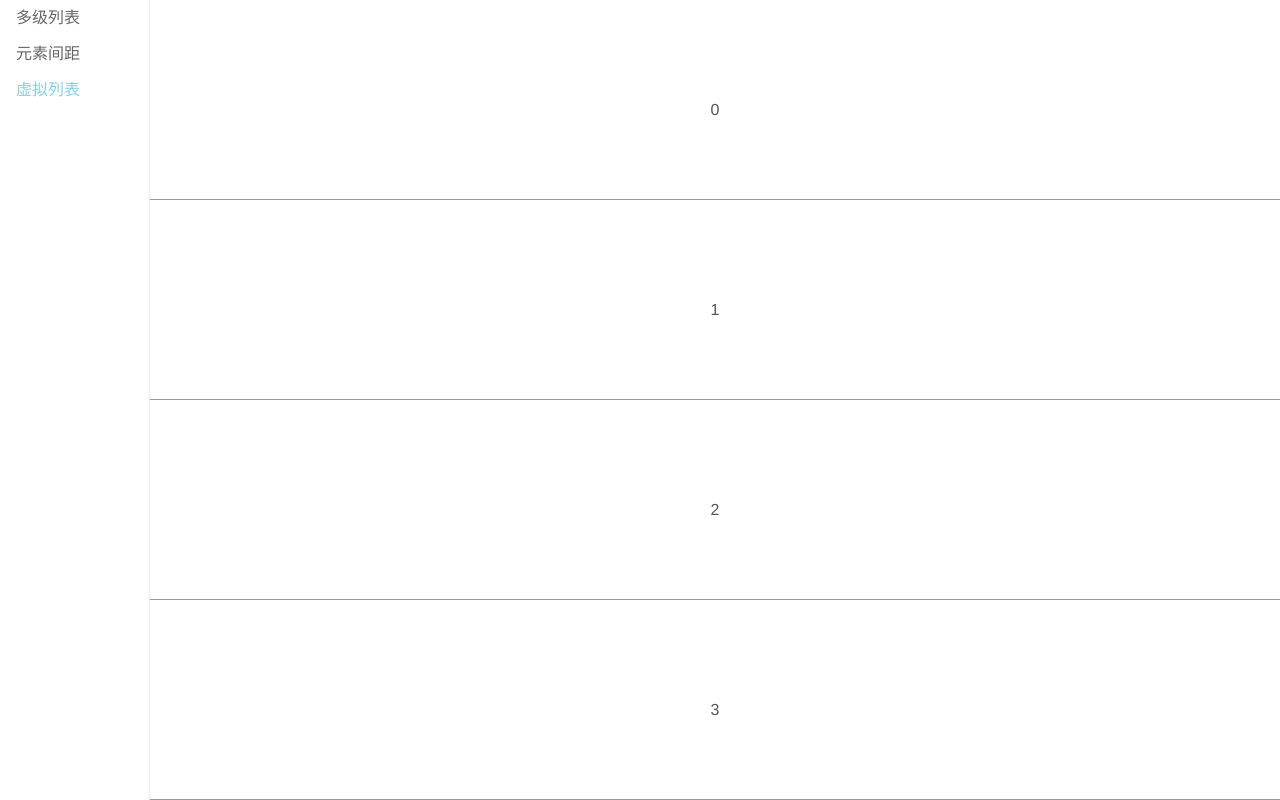
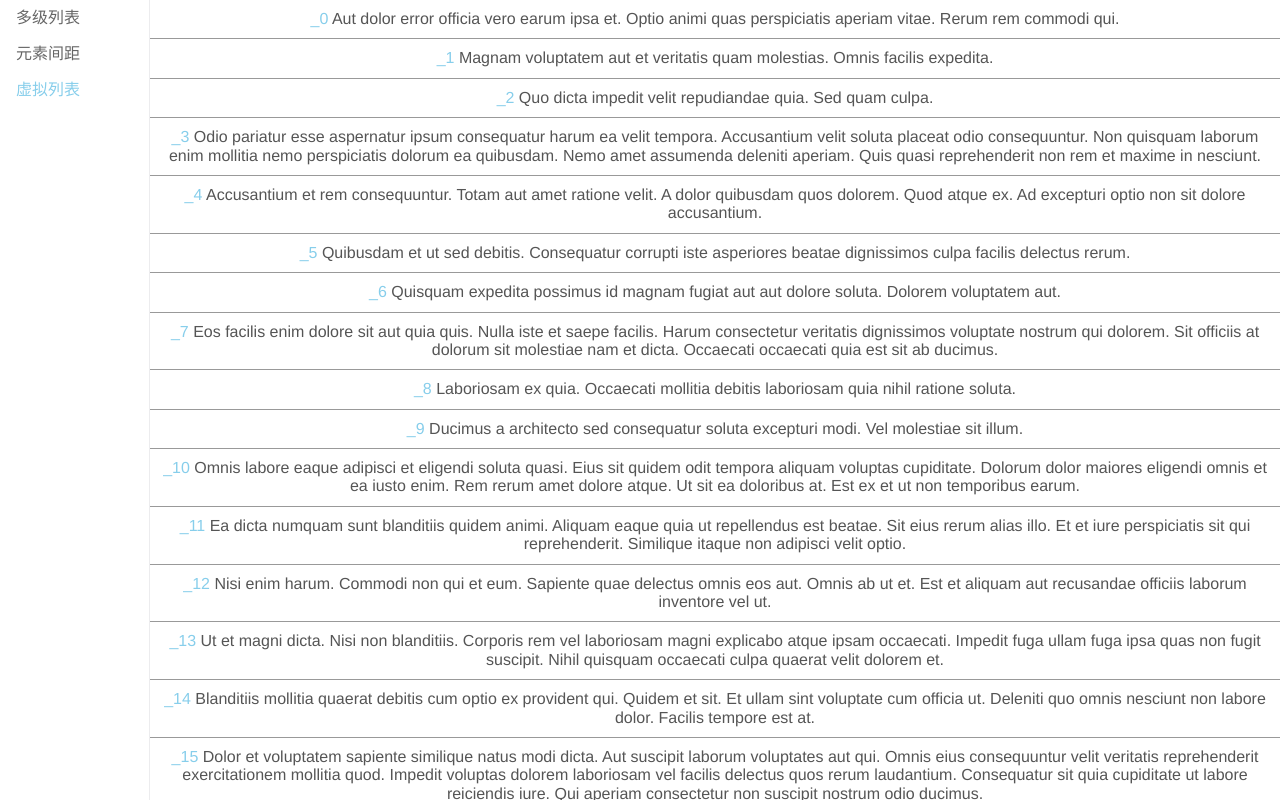
Before and after one commit to xiangwx99/Vue-demo, a Vue app: page /#/virtual-list in a window 1280 px wide. Built offline with nearby package versions, Linux system fonts and the light colour scheme.

Commit message:
feat: 引入初始化高度

```diff
--- a/package.json
+++ b/package.json
@@ -10,6 +10,7 @@
   "dependencies": {
     "axios": "^0.21.3",
     "core-js": "^3.6.5",
+    "faker": "^5.5.3",
     "node-sass": "^4.14.1",
     "vue": "^3.0.0",
     "vue-router": "^4.0.0-0"
--- a/src/views/VirtualList/cpn/Item.vue
+++ b/src/views/VirtualList/cpn/Item.vue
@@ -1,11 +1,17 @@
 <template>
-  <div></div>
+  <div>
+    <span style="color: skyblue">{{ itemData.id }} </span>
+    {{ itemData.value }}
+  </div>
 </template>
 
 <script>
+import { reactive, } from "vue";
 export default {
-  setup() {
-    return {};
+  props: ["item"],
+  setup(props) {
+    const itemData = reactive(props.item);
+    return { itemData };
   },
 };
 </script>
--- a/src/views/VirtualList/cpn/VirtualList.vue
+++ b/src/views/VirtualList/cpn/VirtualList.vue
@@ -6,31 +6,35 @@
   >
     <div
       class="infinite-list-phantom"
+      ref="phantomElement"
       :style="{ height: listHeight + 'px' }"
     ></div>
-    <div class="infinite-list" :style="{ transform: getTransform }">
+    <div class="infinite-list" :style="{ transform: getTransform }" ref="contentElement">
       <div
-        ref="listElement"
+        :ref="setItemRef"
         class="infinite-list-item"
-        v-for="(item, index) in visibleData"
-        :key="index"
-        :style="{ height: itemSize + 'px', lineHeight: itemSize + 'px' }"
+        v-for="(item) in visibleData"
+        :id="item.index"
+        :key="item.id"
       >
-        {{ item }}
+        <slot :item="item" ref="slot"></slot>
       </div>
     </div>
   </div>
 </template>
 
 <script>
-import { ref, reactive, computed, onMounted, nextTick } from "vue";
+import { ref, reactive, computed, onMounted, onUpdated, onBeforeUpdate, nextTick } from "vue";
 export default {
   props: ["dataList", "itemSize"],
   setup(props) {
-    const listElement = ref(null);
+    const setItemRef = el => el && itemRefs.push(el)
     const rootElement = ref(null);
+    const phantomElement = ref(null);
+    const contentElement = ref(null);
     //所有列表数据
     const listData = reactive(props.dataList || []);
+    let positions = reactive(null);
     //每项高度
     let itemSize = ref(props.itemSize || 200);
     //可视区域高度
@@ -56,6 +60,16 @@ export default {
       listData.slice(start.value, Math.min(end.value, listData.length))
     );
 
+    // 初始化高度
+    const initPositions = function() {
+      positions = listData.map((d, index) => ({
+        index,
+        height: itemSize.value,
+        top: index * itemSize.value,
+        bottom: (index + 1) * itemSize.value
+      }));
+    }
+    initPositions()
     onMounted(() => {
       nextTick(() => {
         screenHeight.value = rootElement.value.clientHeight;
@@ -64,19 +78,95 @@ export default {
       });
     });
 
+    // 存储各个item元素
+    let itemRefs = []
+    onBeforeUpdate(() => {
+      itemRefs = []
+    })
+    onUpdated(() => {
+      nextTick(function() {
+        if (!itemRefs.length) return
+        //获取真实元素大小，修改对应的尺寸缓存
+        updateItemsSize();
+        //更新列表总高度
+        let height = positions[positions.length - 1].bottom;
+        phantomElement.value.style.height = height + "px";
+        //更新真实偏移量
+        setStartOffset();
+      });
+    })
+
     // 滚动
     const scrollEvent = function() {
       //当前滚动位置
       let scrollTop = rootElement.value.scrollTop;
       //此时的开始索引
-      start.value = Math.floor(scrollTop / itemSize.value);
+      // start.value = Math.floor(scrollTop / itemSize.value);
+      start.value = getStartIndex(scrollTop);
       //此时的结束索引
       end.value = start.value + visibleCount.value;
       //此时的偏移量
-      startOffset.value = scrollTop - (scrollTop % itemSize.value);
+      // startOffset.value = scrollTop - (scrollTop % itemSize.value);
+      setStartOffset()
     };
 
+    //获取列表项的当前尺寸
+    const updateItemsSize = function(){
+      let nodes = itemRefs;
+      nodes.forEach(node => {
+        let rect = node.getBoundingClientRect();
+        let height = rect.height;
+        let index = +node.id.slice(1);
+        let oldHeight = positions[index].height;
+        let dValue = oldHeight - height;
+        //存在差值
+        if (dValue) {
+          positions[index].bottom = positions[index].bottom - dValue;
+          positions[index].height = height;
+
+          for (let k = index + 1; k < positions.length; k++) {
+            positions[k].top = positions[k - 1].bottom;
+            positions[k].bottom = positions[k].bottom - dValue;
+          }
+        }
+      });
+    }
+    //获取当前的偏移量
+    const setStartOffset = function() {
+      let startOffset =
+        start.value >= 1 ? positions[start.value - 1].bottom : 0;
+      contentElement.value.style.transform = `translate3d(0,${startOffset}px,0)`;
+    }
+
+    //获取列表起始索引
+    const getStartIndex = function (scrollTop = 0) {
+      //二分法查找
+      return binarySearch(positions, scrollTop);
+    }
+
+    const binarySearch = function (list, value) {
+      let start = 0;
+      let end = list.length - 1;
+      let tempIndex = null;
+      while (start <= end) {
+        let midIndex = parseInt((start + end) / 2);
+        let midValue = list[midIndex].bottom;
+        if (midValue === value) {
+          return midIndex + 1;
+        } else if (midValue < value) {
+          start = midIndex + 1;
+        } else if (midValue > value) {
+          if (tempIndex === null || tempIndex > midIndex) {
+            tempIndex = midIndex;
+          }
+          end = end - 1;
+        }
+      }
+      return tempIndex;
+    }
+
     return {
+      positions,
       listData,
       visibleData,
       screenHeight,
@@ -86,8 +176,10 @@ export default {
       scrollEvent,
       getTransform,
       listHeight,
-      listElement,
+      setItemRef,
       rootElement,
+      phantomElement,
+      contentElement
     };
   },
 };
--- a/src/views/VirtualList/index.vue
+++ b/src/views/VirtualList/index.vue
@@ -1,26 +1,32 @@
-/**
+/** 简述:
 虚拟列表其实是按需显示的一种实现，即只对可见区域进行渲染，对非可见区域中的数据不渲染或部分渲染的技术，从而达到极高的渲染性能。
 假设有1万条记录需要同时渲染，我们屏幕的可见区域的高度为500px,而列表项的高度为50px，则此时我们在屏幕中最多只能看到10个列表项，那么在首次渲染的时候，我们只需加载10条即可。
+优化1: 刚开始将每个Item的高度都是固定的，所以这很方便的计算出列表的高度,
+如果此时每个列表的高度都不是固定的应该怎么做呢？方案一：将列表项渲染到屏幕外，对其高度进行测量并缓存，然后再将其渲染至可视区域内。由于预先渲染至屏幕外，再渲染至屏幕内，这导致渲染成本增加一倍，这对于数百万用户在低端移动设备上使用的产品来说是不切实际的。方案二:给与每个Item一个预估高度先行渲染，然后获取真实的高度并且缓存。
 **/
 <template>
-  <VirtualList :dataList="dataList" :itemSize="200">
-    <!-- <Item :item="slotProps.item" /> -->
+  <VirtualList :dataList="dataList" :itemSize="50" v-slot="slotProps">
+    <Item :item="slotProps.item" />
   </VirtualList>
 </template>
 
 <script>
 import { reactive } from "vue";
 import VirtualList from "./cpn/VirtualList.vue";
-// import Item from "./cpn/Item.vue";
+import Item from "./cpn/Item.vue";
+import faker from "faker";
 export default {
   components: {
     VirtualList,
-    // Item,
+    Item,
   },
   setup() {
     let dataList = [];
-    for (let i = 0; i < 100; i++) {
-      dataList.push(i);
+    for (let id = 0; id < 1000; id++) {
+      dataList.push({
+        id: `_${id}`,
+        value: faker.lorem.sentences(), // 长文本
+      });
     }
     dataList = reactive(dataList);
     return { dataList };
```
Also changed, not shown: 1 other file (tests, documents, lock files or other folders).
